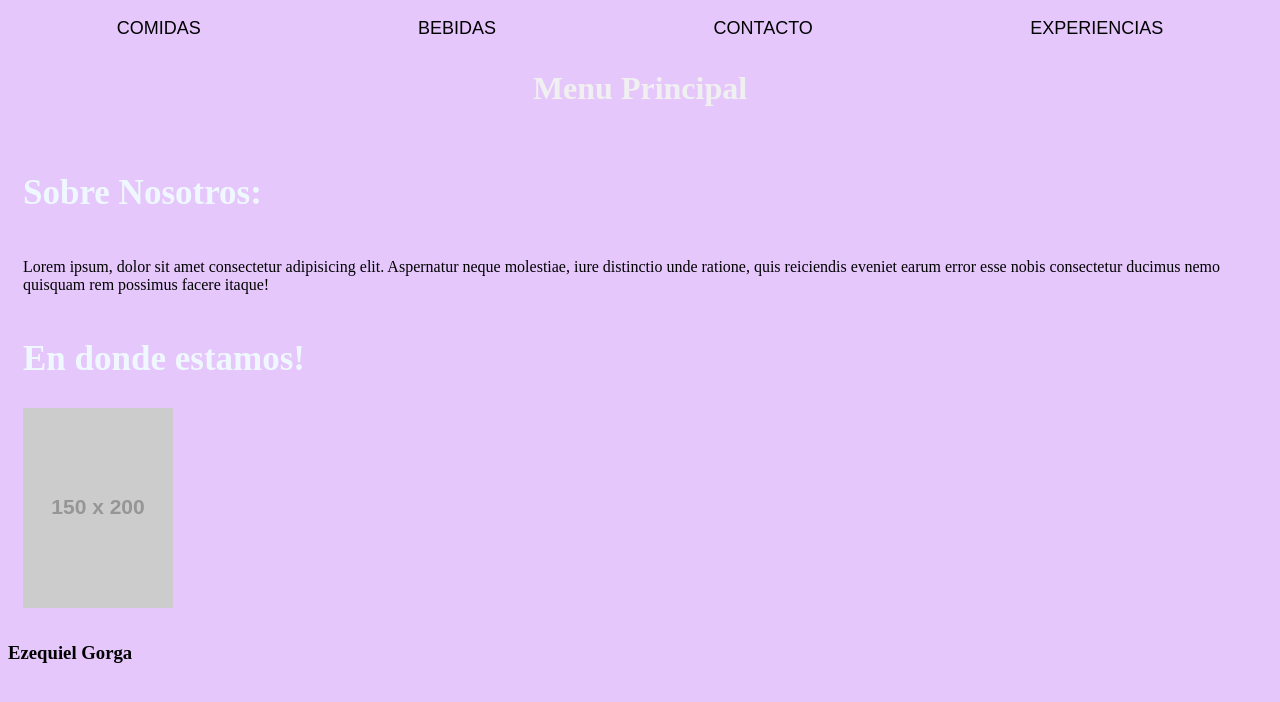
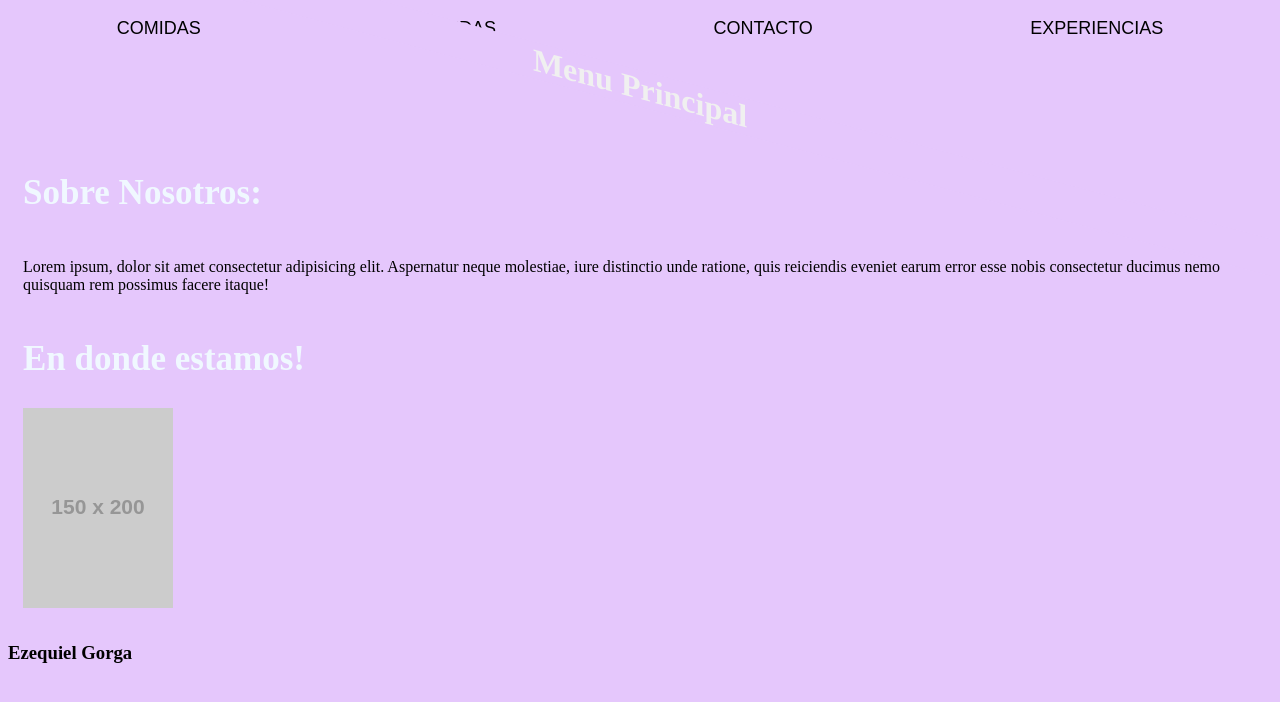
Before and after one commit to Ezequiel-Gorga19/Mi_repositorio, a plain HTML site: page index.html in a window 1280 px wide. In both pictures the pointer is over the element "Menu Principal". Drawn offline with Linux system fonts and the light colour scheme; placeholder pictures from the web are drawn by us.

Commit message:
Agregado de Movimientos al navegador y al menu principal

```diff
--- a/estilos.css
+++ b/estilos.css
@@ -89,3 +89,15 @@ h2 {
     font-size: 35px;
     color: aliceblue;
 }
+header {
+    transition: 2s;
+}
+header:hover {
+    transform: skewY(15deg);
+}
+ul{
+    transition: 2s;
+}
+ul:hover{
+    transform: translate(0px, 10px);
+}
```
